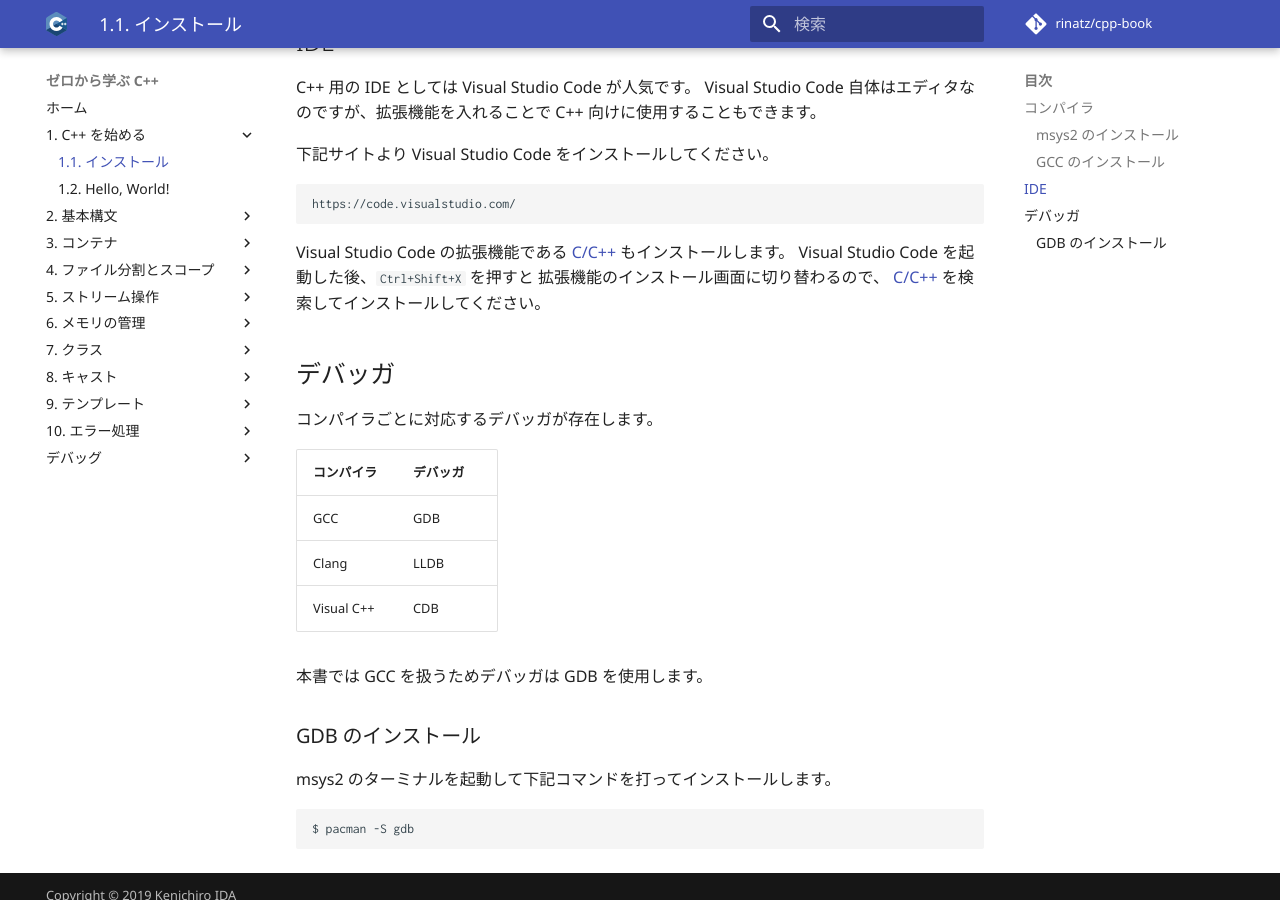
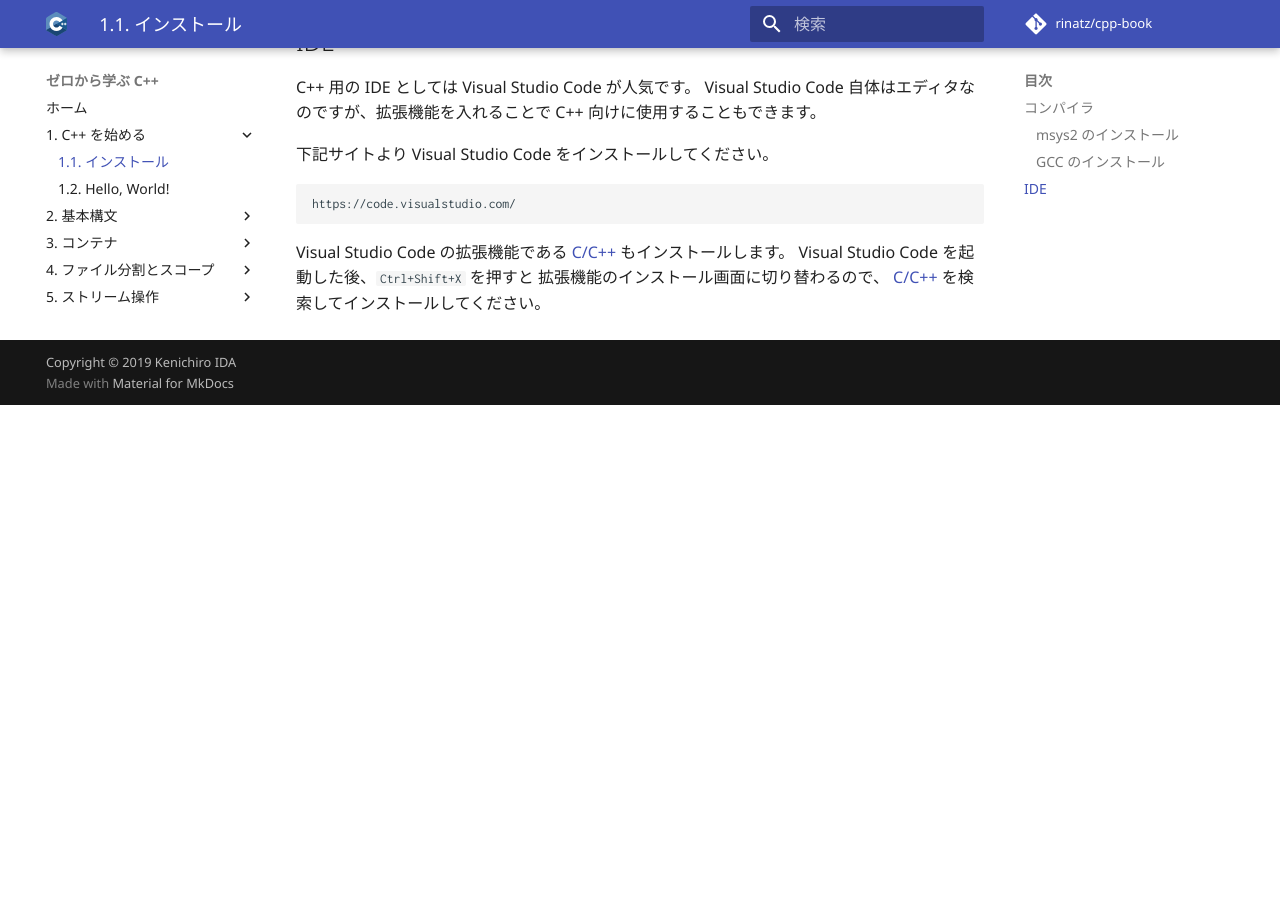
Before and after one commit to rinatz/cpp-book, an MkDocs documentation site: the page built from docs/ch01-01-installation.md, in a window 1280 px wide and 900 px high, scrolled down 1110 px. Built offline with MkDocs 1.6.1 and Material for MkDocs 9.7.7, drawn with Linux system fonts in a browser that asks for light colours; emoji names are drawn with the system emoji font; comment, search, counter and statistics services are not loaded; after the commit the page ends 1515 px from its top, so only the background shows below that.

Commit message:
Add debugger page and move contents from installation page

````diff
--- a/docs/ch01-01-installation.md
+++ b/docs/ch01-01-installation.md
@@ -59,23 +59,3 @@
 [C/C++] を検索してインストールしてください。
 
 [C/C++]: https://marketplace.visualstudio.com/items?itemName=ms-vscode.cpptools
-
-## デバッガ
-
-コンパイラごとに対応するデバッガが存在します。
-
-| コンパイラ | デバッガ |
-|------------|:---------|
-| GCC        | GDB      |
-| Clang      | LLDB     |
-| Visual C++ | CDB      |
-
-本書では GCC を扱うためデバッガは GDB を使用します。
-
-### GDB のインストール
-
-msys2 のターミナルを起動して下記コマンドを打ってインストールします。
-
-```bash
-$ pacman -S gdb
-```
--- /dev/null
+++ b/docs/debug-debugger.md
@@ -0,0 +1,19 @@
+# デバッガ
+
+コンパイラごとに対応するデバッガが存在します。
+
+| コンパイラ | デバッガ |
+|------------|:---------|
+| GCC        | GDB      |
+| Clang      | LLDB     |
+| Visual C++ | CDB      |
+
+本書では GCC を扱うためデバッガは GDB を使用します。
+
+## GDB のインストール
+
+msys2 のターミナルを起動して下記コマンドを打ってインストールします。
+
+```bash
+$ pacman -S gdb
+```
--- a/mkdocs.yml
+++ b/mkdocs.yml
@@ -104,5 +104,6 @@
       - 10.1 例外処理: ch10-01-exceptions.md
       - 10.2 シグナル: ch10-02-signals.md
   - デバッグ:
+      - デバッガ: debug-debugger.md
       - デバッグビルド: debug-build.md
       - GDB による CUI デバッグ: debug-gdb.md
````
